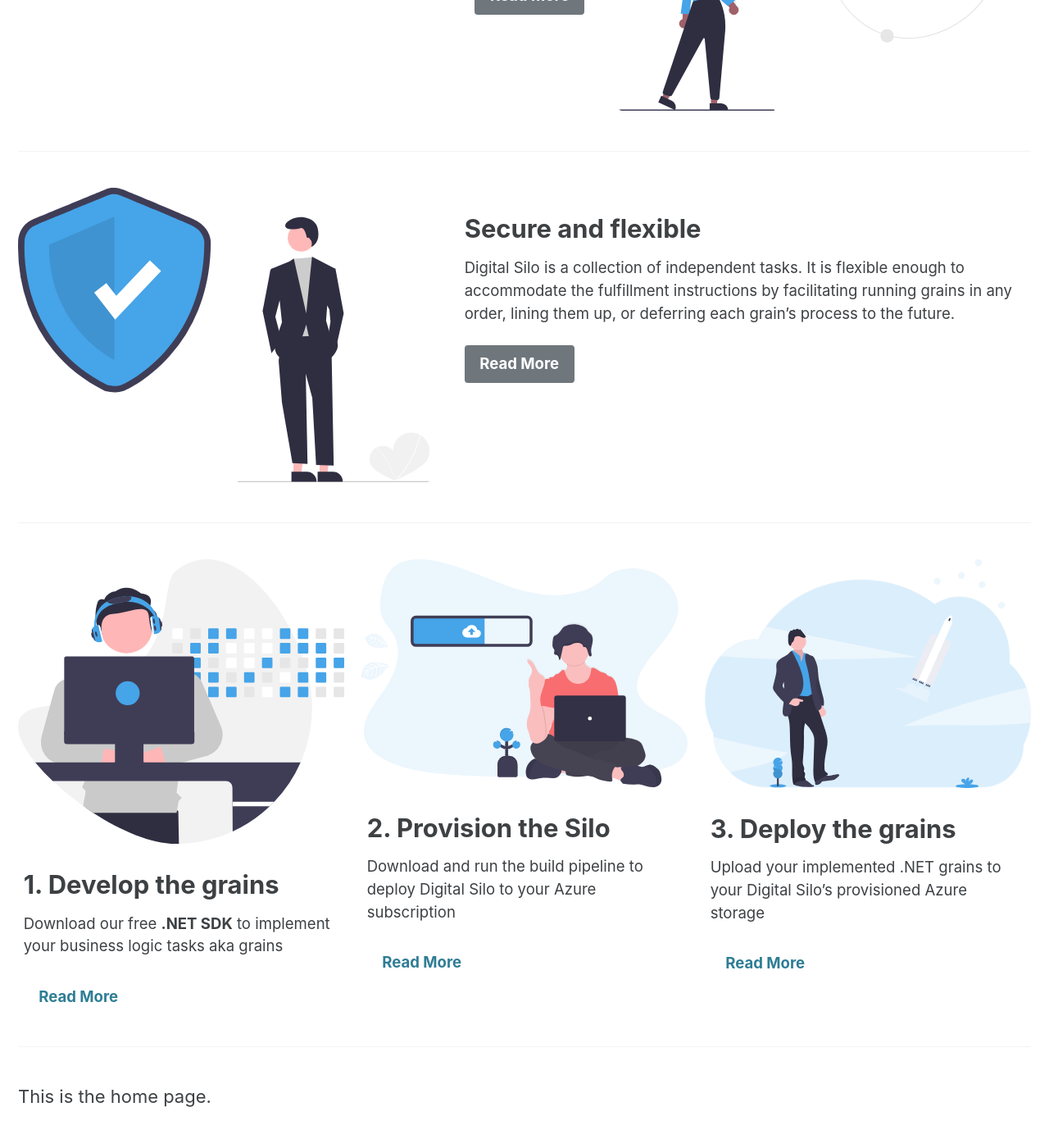
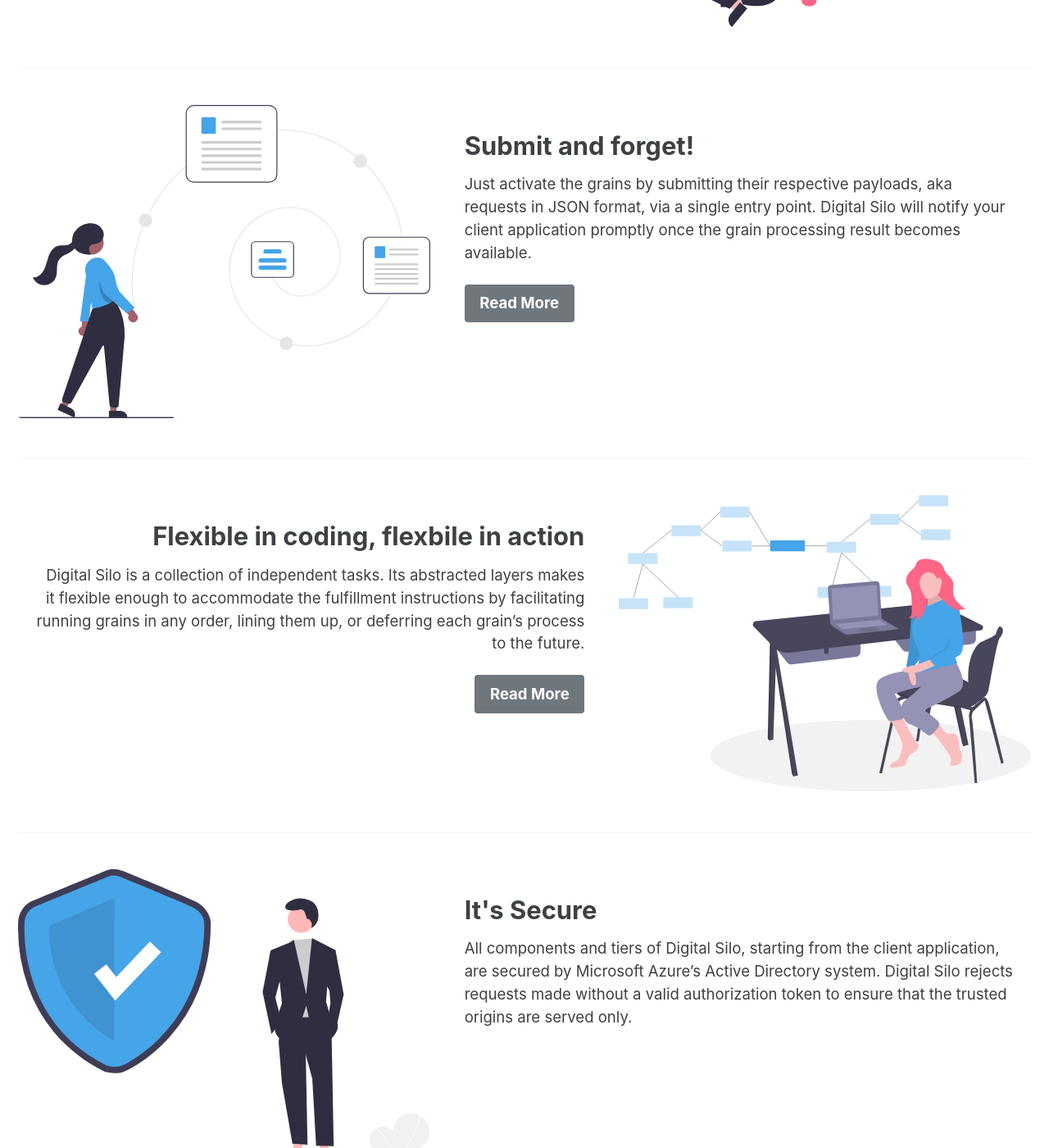
Before and after one commit to DigitalSilo/digitalsilo.github.io, a Jekyll site: the page built from _pages/home.md, in a window 1280 px wide and 1400 px high, scrolled down 1841 px. Shown: the whole window at 82% size. Built offline with Jekyll 4.4.1, drawn with Linux system fonts in a browser that asks for light colours; cached includes are drawn as plain includes; some of the changed text lies outside the part shown.

Commit message:
Some refactoring #4

```diff
--- a/_pages/home.md
+++ b/_pages/home.md
@@ -61,7 +61,7 @@
     btn_label: "Read More"
     btn_class: "btn--primary"
 
-feature_row_right2:
+feature_row_left2:
   - image_path: /assets/images/send.svg
     title: Submit and forget!
     excerpt: Just activate the grains by submitting their respective payloads, aka requests in JSON format, via a single entry point. Digital Silo will notify your client application promptly once the grain processing result becomes available.
@@ -69,13 +69,18 @@
     btn_label: "Read More"
     btn_class: "btn--primary"
 
-feature_row_left3:
-  - image_path: /assets/images/secure.svg
-    title: Secure and flexible
-    excerpt: Digital Silo is a collection of independent tasks. It is flexible enough to accommodate the fulfillment instructions by facilitating running grains in any order, lining them up, or deferring each grain's process to the future.
+feature_row_right3:
+  - image_path: /assets/images/flexibility_software.svg
+    title: Flexible in coding, flexbile in action
+    excerpt: Digital Silo is a collection of independent tasks. Its abstracted layers makes it flexible enough to accommodate the fulfillment instructions by facilitating running grains in any order, lining them up, or deferring each grain's process to the future.
     url: digital-silo-grain-processing
     btn_label: "Read More"
     btn_class: "btn--primary"
+
+feature_row_left4:
+  - image_path: /assets/images/secure.svg
+    title: It's Secure
+    excerpt: All components and tiers of Digital Silo, starting from the client application, are secured by Microsoft Azure's Active Directory system. Digital Silo rejects requests made without a valid authorization token to ensure that the trusted origins are served only.
 
 
 # feature_row_techs:
@@ -89,9 +94,11 @@
 
 {% include feature_row id="intro" type="center" %}
 {% include feature_row id="feature_row_right1" type="right" %}
+{% include feature_row id="feature_row_left1" type="left" %}
+{% include feature_row id="feature_row_right2" type="right" %}
 {% include feature_row id="feature_row_left2" type="left" %}
-{% include feature_row id="feature_row_right2" type="right" %}
-{% include feature_row id="feature_row_left3" type="left" %}
+{% include feature_row id="feature_row_right3" type="right" %}
+{% include feature_row id="feature_row_left4" type="left" %}
 {% include feature_row %}
 
 This is the home page.
```
Also changed, not shown: other parts of _pages/home.md (+3 -3 lines), _pages/404.md (+9 -2 lines), _pages/digital-silo-grain-processing.md (+0 -4 lines), assets/images/flexibility_software.svg (added), assets/images/integration.svg (added), assets/images/splash/404.svg (added).
